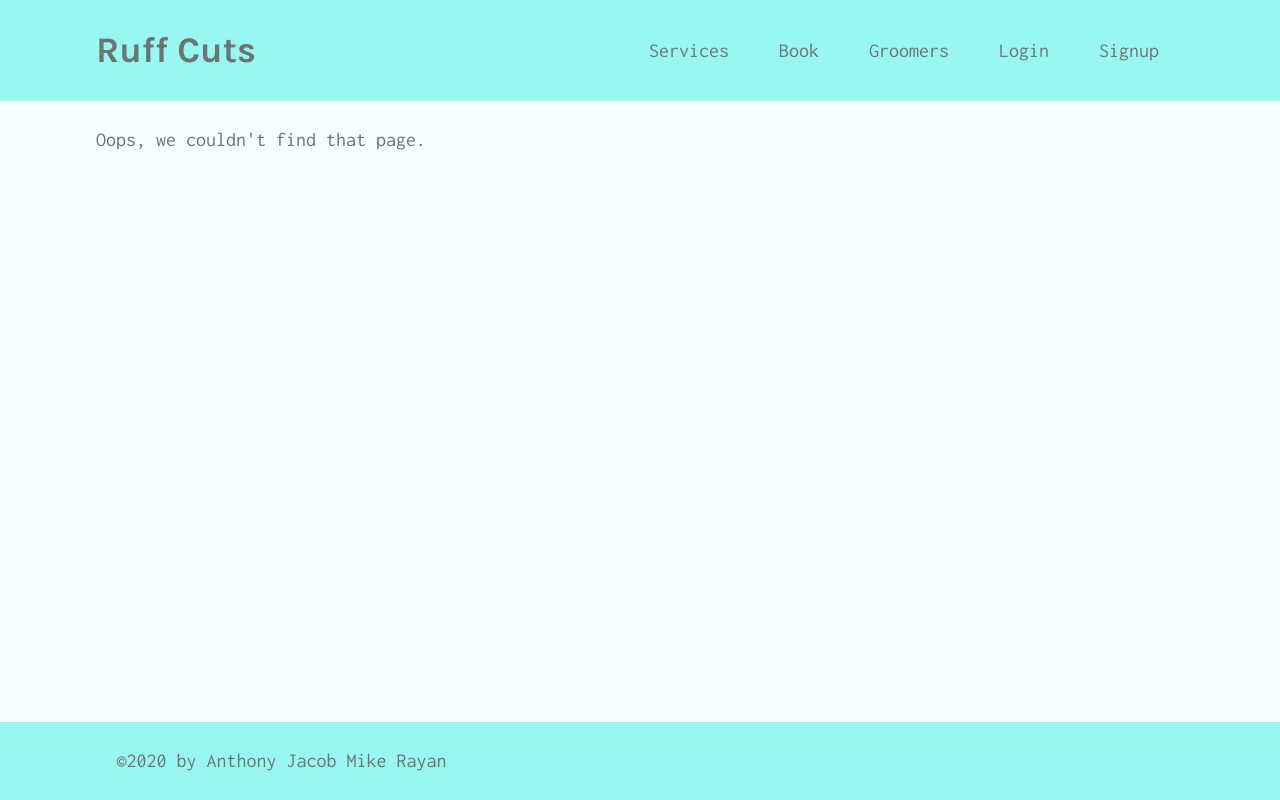
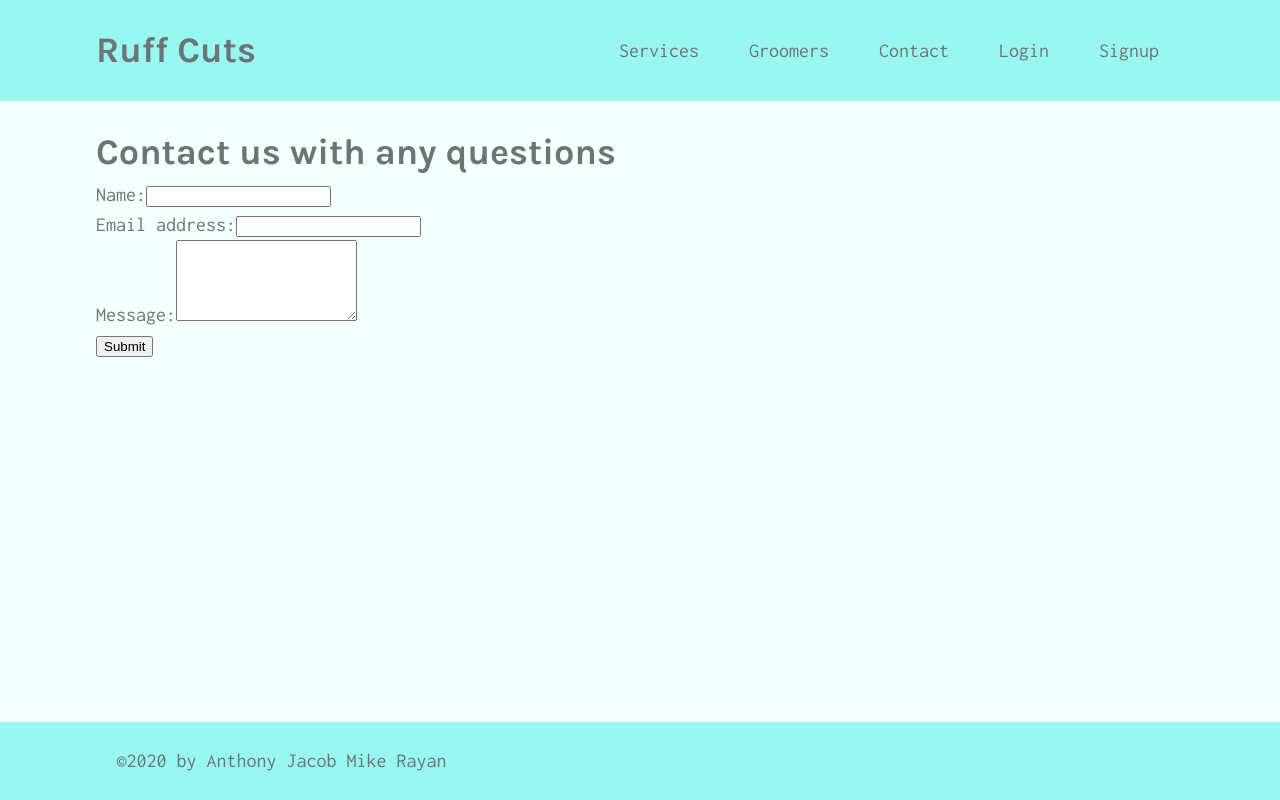
Before and after one commit to Jacob-Banks/group-3, a React (Create React App) app in the folder client/: page /Contact in a window 1280 px wide. Built offline with nearby package versions, Linux system fonts and the light colour scheme.

Commit message:
adding contact form

```diff
--- a/client/src/App.js
+++ b/client/src/App.js
@@ -17,6 +17,9 @@
 import Home from "./pages/Home";
 import Appointment from "./pages/Appointment";
 import About from "./pages/About";
+import ContactForm from "./components/Contact";
+
+
 const httpLink = createHttpLink({
   uri: "/graphql",
 });
@@ -49,6 +52,7 @@
               <Route exact path="/Services/" component={Services} />
               <Route exact path="/Appointment/" component={Appointment} />
               <Route exact path="/About/" component={About} />
+              <Route exact path="/Contact" component={ContactForm} />
               <Route component={NoMatch} />
             </Switch>
           </div>
--- /dev/null
+++ b/client/src/components/Contact/index.js
@@ -0,0 +1,88 @@
+import React, { useState } from "react";
+
+import { validateEmail } from "../../utils/helpers";
+
+function ContactForm() {
+  const [formState, setFormState] = useState({
+    name: "",
+    email: "",
+    message: "",
+  });
+  const [errorMessage, setErrorMessage] = useState("");
+  const { name, email, message } = formState;
+
+  const handleSubmit = (e) => {
+    e.preventDefault();
+    if (!errorMessage) {
+      setFormState({ [e.target.name]: e.target.value });
+      console.log("Form", formState);
+    }
+  };
+
+  const handleChange = (e) => {
+    if (e.target.name === "email") {
+      const isValid = validateEmail(e.target.value);
+      if (!isValid) {
+        setErrorMessage("Your email is invalid.");
+      } else {
+        setErrorMessage("");
+      }
+    } else {
+      if (!e.target.value.length) {
+        setErrorMessage(`${e.target.name} is required.`);
+      } else {
+        setErrorMessage("");
+      }
+    }
+  };
+
+  return (
+    <section>
+      <h1 data-testid="h1tag">Contact us with any questions</h1>
+      <form id="contact-form" onSubmit={handleSubmit}>
+        <div>
+          <label htmlFor="name">Name:</label>
+          <input
+            type="text"
+            name="name"
+            defaultValue={name}
+            onBlur={handleChange}
+          />
+        </div>
+        <div>
+          <label htmlFor="email">Email address:</label>
+          <input
+            type="email"
+            name="email"
+            defaultValue={email}
+            onBlur={handleChange}
+          />
+        </div>
+        <div>
+          <label htmlFor="message">Message:</label>
+          <textarea
+            name="message"
+            rows="5"
+            defaultValue={message}
+            onBlur={handleChange}
+          />
+        </div>
+        {errorMessage && (
+          <div>
+            <p className="error-text">{errorMessage}</p>
+          </div>
+        )}
+        <button data-testid="button" type="submit">
+          Submit
+        </button>
+      </form>
+    </section>
+  );
+}
+
+
+
+
+
+
+export default ContactForm;
--- a/client/src/components/Header/index.js
+++ b/client/src/components/Header/index.js
@@ -16,11 +16,12 @@
 
         <nav className="text-center">
           <Link to="/services">Services</Link>
-          <Link to="/appointment">Book</Link>
           <Link to="/about">Groomers</Link>
+          <Link to="/contact">Contact</Link>
           {Auth.loggedIn() ? (
             <>
-              <Link to="/profile">Me</Link>
+              <Link to="/appointment">Booking</Link>
+              <Link to="/profile">My Profile</Link>
               <a href="/" onClick={logout}>
                 Logout
               </a>
--- /dev/null
+++ b/client/src/utils/helpers.js
@@ -0,0 +1,8 @@
+export function capitalizeFirstLetter(string) {
+    return string.charAt(0).toUpperCase() + string.slice(1);
+  }
+
+  export function validateEmail(email) {
+    var re = /^(([^<>()[\]\\.,;:\s@"]+(\.[^<>()[\]\\.,;:\s@"]+)*)|(".+"))@((\[[0-9]{1,3}\.[0-9]{1,3}\.[0-9]{1,3}\.[0-9]{1,3}\])|(([a-zA-Z\-0-9]+\.)+[a-zA-Z]{2,}))$/;
+    return re.test(String(email).toLowerCase());
+  }
```
Also changed, not shown: 1 other file (tests, documents, lock files or other folders).
